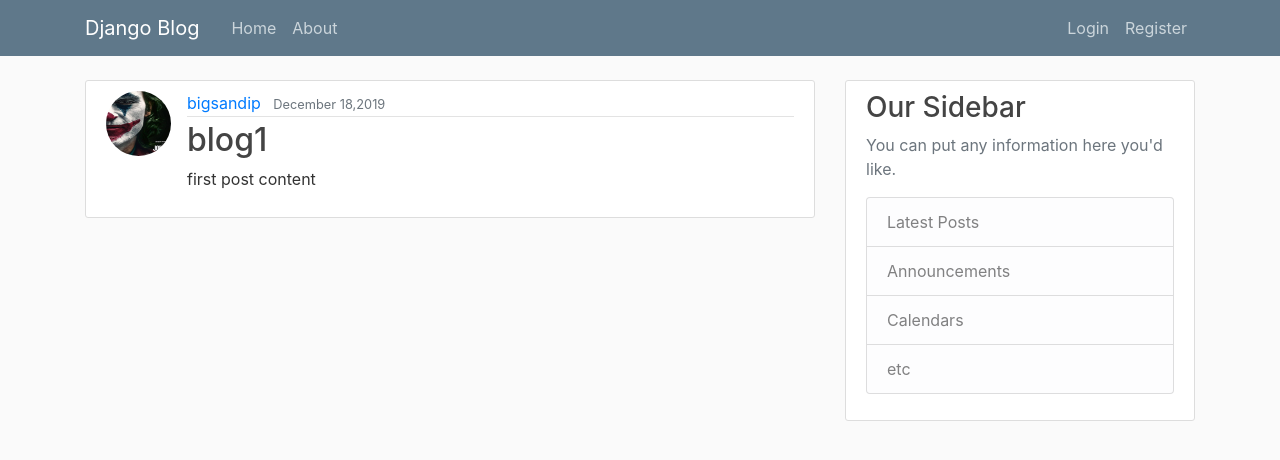
After one commit to bigsandip/Django_Blog, a Django app: page /post/1/ in a window 1280 px wide. The commit adds this page. Shown: the top 460 px of the page. Run offline with Django 3.2, Linux system fonts and the light colour scheme; data comes from the database, SQL or seed files in the repository; both versions use the stored data as it was after the commit; some libraries are stand-ins or nearby versions.

Commit message:
added clas based view and CRUD function

```diff
--- a/blog/models.py
+++ b/blog/models.py
@@ -1,6 +1,7 @@
 from django.db import models
 from django.utils import timezone
 from django.contrib.auth.models import User
+from django.urls import reverse
 
 # Create your models here.
 
@@ -13,3 +14,6 @@ class Post(models.Model):
 
     def __str__(self):
         return self.title
+
+    def get_absolute_url(self):  # look here for redirecting aftwe posting a block
+        return reverse('post-detail', kwargs={'pk': self.pk})
--- a/blog/templates/blog/base.html
+++ b/blog/templates/blog/base.html
@@ -33,6 +33,7 @@
             <!-- Navbar Right Side -->
             <div class="navbar-nav">
               {% if user.is_authenticated %}
+                  <a class="nav-item nav-link" href="{% url 'post-create' %}">New Post</a>
                   <a class="nav-item nav-link" href="{% url 'profile' %}">{{user.username}}</a>
                   <a class="nav-item nav-link" href="{% url 'logout' %}">Logout</a>
               {% else %}
--- a/blog/templates/blog/home.html
+++ b/blog/templates/blog/home.html
@@ -8,7 +8,7 @@
               <a class="mr-2" href="#">{{ post.author }}</a>
               <small class="text-muted">{{ post.date_posted|date:"F d,Y" }}</small>
             </div>
-            <h2><a class="article-title" href="#">{{ post.title }}</a></h2>
+            <h2><a class="article-title" href="{% url 'post-detail' post.id %}">{{ post.title }}</a></h2>
             <p class="article-content">{{ post.content }}</p>
           </div>
         </article>
--- /dev/null
+++ b/blog/templates/blog/post_detail.html
@@ -0,0 +1,21 @@
+{% extends "blog/base.html" %}
+{% block content %}
+        <article class="media content-section">
+          <img class="rounded-circle article-img" src="{{object.author.profile.image.url}}" alt="">
+          <div class="media-body">
+            <div class="article-metadata">
+              <a class="mr-2" href="#">{{ object.author }}</a>
+              <small class="text-muted">{{ object.date_posted|date:"F d,Y" }}</small>
+              {% if object.author == user %}
+              <div>
+                 <a class='btn btn-outline-secondary btn-sm mt-1 mb-1' href="{% url 'post-update' object.id%}">Update</a>
+                 <a class='btn btn-outline-danger btn-sm mt-1 mb-1' href="{% url 'post-delete' object.id%}">Delete</a>
+              </div>
+
+              {% endif %}
+            </div>
+            <h2 class="article-title">{{ object.title }}</h2>
+            <p class="article-content">{{ object.content }}</p>
+          </div>
+        </article>
+{% endblock content %}
--- a/blog/urls.py
+++ b/blog/urls.py
@@ -1,8 +1,13 @@
 from django.urls import path
 from . import views
+from .views import PostListView, PostDetailView, PostCreateView, PostUpdateView, PostDeleteView
 
 
 urlpatterns = [
-    path('', views.home, name='blog-home'),
+    path('', PostListView.as_view(), name='blog-home'),
+    path('post/<int:pk>/', PostDetailView.as_view(), name='post-detail'),
+    path('post/new/', PostCreateView.as_view(), name='post-create'),
+    path('post/<int:pk>/update/', PostUpdateView.as_view(), name='post-update'),
+    path('post/<int:pk>/delete/', PostDeleteView.as_view(), name='post-delete'),
     path('about/', views.about, name='blog-about'),
 ]
--- a/blog/views.py
+++ b/blog/views.py
@@ -1,33 +1,62 @@
 from django.shortcuts import render
 from blog.models import Post
 # we can use from .models import Post also
+from django.views.generic import ListView, DetailView, CreateView, UpdateView, DeleteView
 # from django.http import HttpResponse
-
-# Create your views here.
+from django.contrib.auth.mixins import LoginRequiredMixin, UserPassesTestMixin
 
 
-post = [
-    {
-        'title': 'Title1',
-        'author': 'Sandip',
-        'content': 'content1',
-        'date': '17th Dec 2019'
-    },
-    {
-        'title': 'Title2',
-        'author': 'Mishra',
-        'content': 'content2',
-        'date': '20th Dec 2019'
-
-    }
-]
+# def home(request):
+#     context = {
+#         'posts': Post.objects.all()
+#     }
+#     return render(request, 'blog/home.html', context)
 
 
-def home(request):
-    context = {
-        'posts': Post.objects.all()
-    }
-    return render(request, 'blog/home.html', context)
+class PostListView(ListView):  # shortcut then function view
+    model = Post
+    template_name = 'blog/home.html'  # <app>/<model>_<viewtype>.html
+    context_object_name = 'posts'
+    ordering = ['-date_posted']
+
+
+class PostDetailView(DetailView):  # more shortcut then PostListView
+    model = Post
+
+
+class PostCreateView(LoginRequiredMixin, CreateView):  # LoginRequiredMixin is for classed based view and @decorator is for functional view
+    model = Post
+    fields = ['title', 'content']
+
+    def form_valid(self, form):  # to get the id of current loggedin user
+        form.instance.author = self.request.user
+        return super().form_valid(form)  # see models.py after this to set the path to redirect after posting a blog
+
+
+class PostUpdateView(LoginRequiredMixin, UserPassesTestMixin, UpdateView):
+    model = Post
+    fields = ['title', 'content']
+
+    def form_valid(self, form):
+        form.instance.author = self.request.user
+        return super().form_valid(form)
+
+    def test_func(self):  # to be alble to update he post created by the loggedin users only but not other users post
+        post = self.get_object()
+        if self.request.user == post.author:
+            return True
+        return False
+
+
+class PostDeleteView(LoginRequiredMixin, UserPassesTestMixin, DeleteView):  # more shortcut then PostListView
+    model = Post
+    success_url='/'
+
+    def test_func(self):  # to be alble to update he post created by the loggedin users only but not other users post
+        post = self.get_object()
+        if self.request.user == post.author:
+            return True
+        return False
 
 
 def about(request):
```
Also changed, not shown: blog/templates/blog/post_confirm_delete.html (added, +17 -0 lines), blog/templates/blog/post_form.html (added, +17 -0 lines), db.sqlite3, media/profile_pics/9.jpg (deleted), media/profile_pics/download.png (added).
